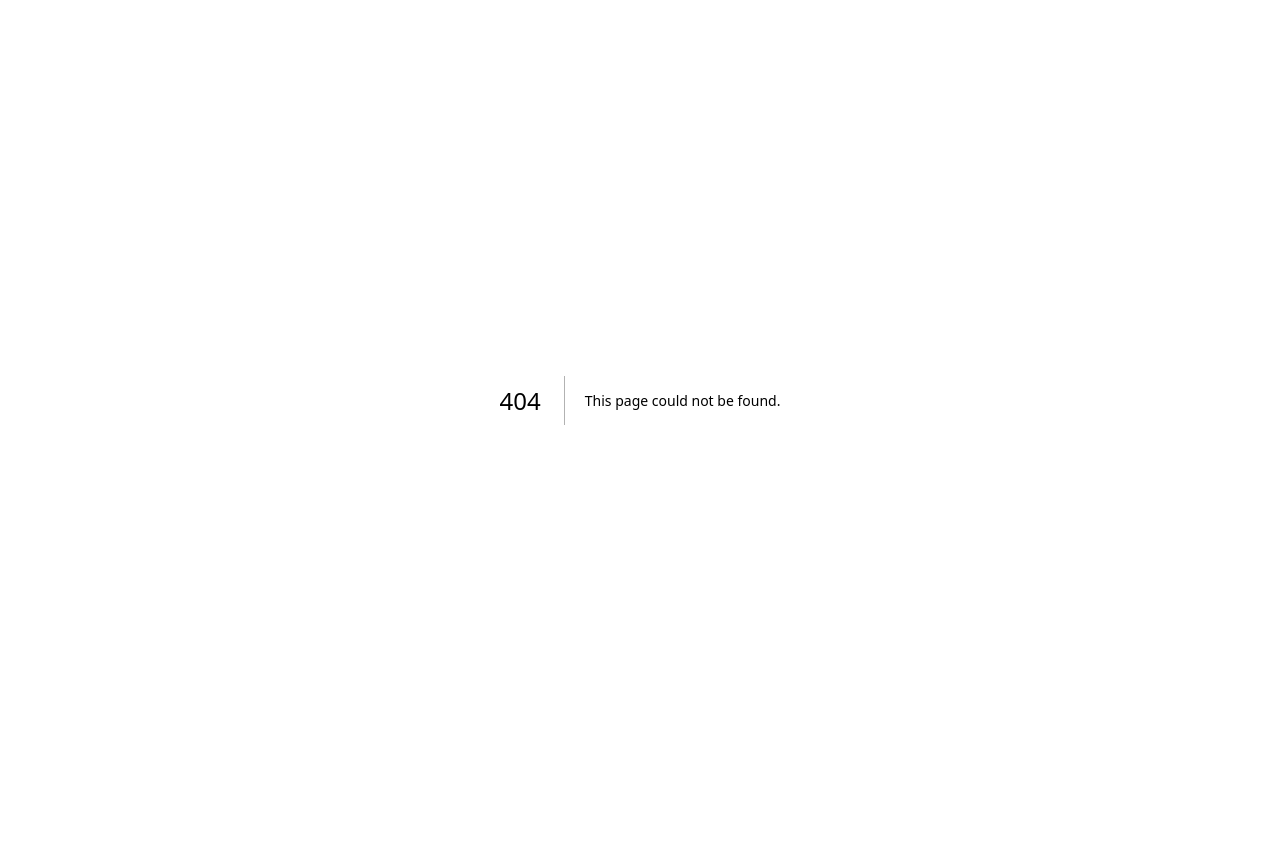
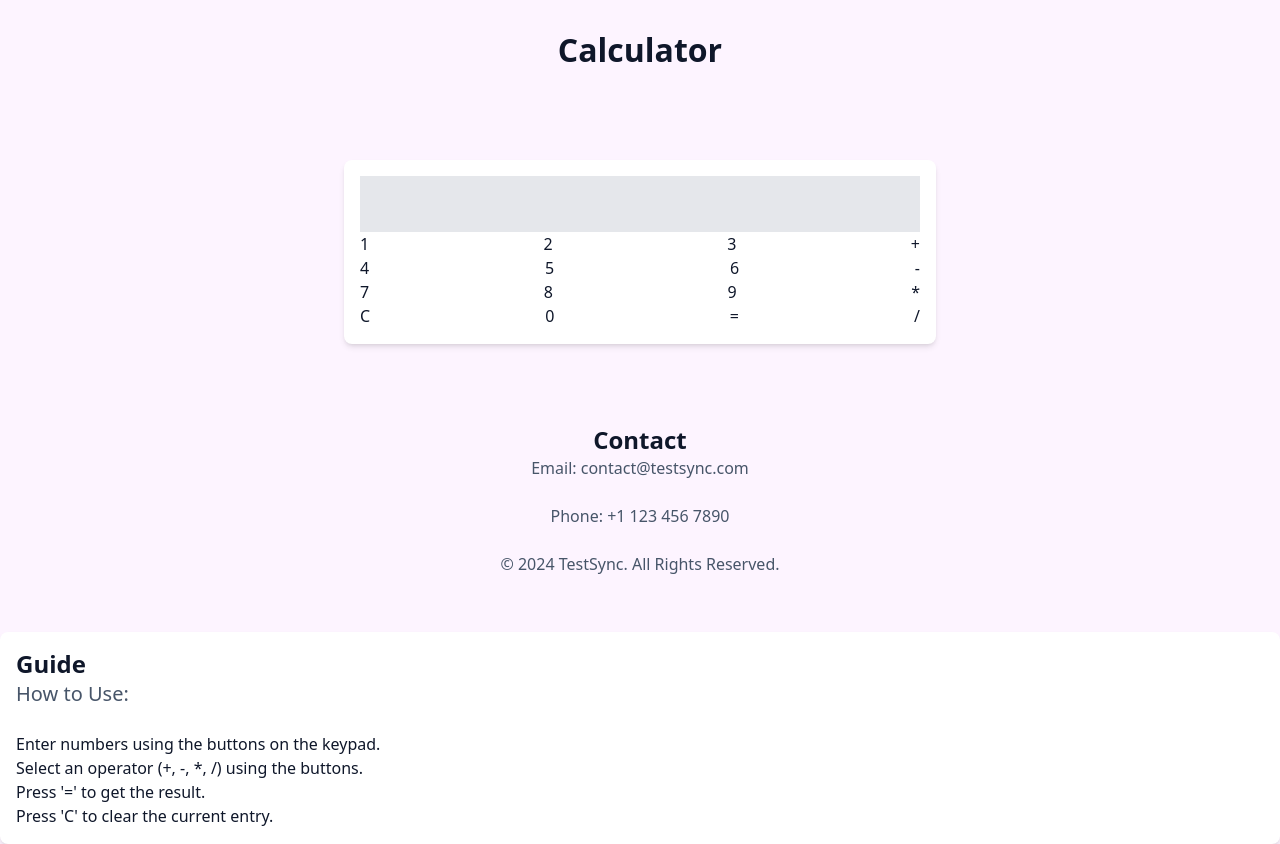
Before and after one commit to yohan-work/testsyncrepo, a Next.js app: page /calculator in a window 1280 px wide. Before the commit this address had no page. Before the commit the page ends 800 px from the top, so only its background shows below. Built offline with nearby package versions, Linux system fonts and the light colour scheme.

Commit message:
feat: Task c5c08f1d implementation

```diff
--- /dev/null
+++ b/app/calculator/page.tsx
@@ -0,0 +1,119 @@
+"use client";
+
+import { useState } from "react";
+
+export default function CalculatorPage() {
+  const [display, setDisplay] = useState<string>('');
+  const [previous, setPrevious] = useState<string>('');
+  const [operator, setOperator] = useState<string>('');
+  const [result, setResult] = useState<number | null>(null);
+
+  const handleNumberClick = (value: string) => {
+    if (display.length < 3) {
+      setDisplay(display + value);
+    }
+  };
+
+  const handleOperatorClick = (op: string) => {
+    if (display !== '') {
+      setPrevious(display);
+      setOperator(op);
+      setDisplay('');
+    }
+  };
+
+  const handleEqualsClick = () => {
+    if (previous !== '' && display !== '') {
+      switch (operator) {
+        case '+':
+          setResult(parseInt(previous, 10) + parseInt(display, 10));
+          break;
+        case '-':
+          setResult(parseInt(previous, 10) - parseInt(display, 10));
+          break;
+        case '*':
+          setResult(parseInt(previous, 10) * parseInt(display, 10));
+          break;
+        case '/':
+          setResult(parseInt(previous, 10) / parseInt(display, 10));
+          break;
+        default:
+          setResult(null);
+      }
+      setPrevious('');
+      setOperator('');
+      setDisplay(result?.toString() || '');
+    }
+  };
+
+  const handleClearClick = () => {
+    setDisplay('');
+    setPrevious('');
+    setOperator('');
+    setResult(null);
+  };
+
+  const handleBackClick = () => {
+    setDisplay(display.slice(0, -1));
+  };
+
+  return (
+    <div className="bg-fuchsia-50 min-h-screen flex flex-col justify-between">
+      <header className="bg-fuchsia-50 text-center py-8">
+        <h1 className="text-4xl font-bold">Calculator</h1>
+      </header>
+
+      <main className="flex-1 flex justify-around px-4">
+        <section className="bg-white p-4 rounded-lg shadow-md">
+          <input
+            type="text"
+            value={display}
+            readOnly
+            className="w-full text-4xl font-bold text-right p-2 bg-gray-200"
+          />
+          <div className="flex justify-between gap-4">
+            <button onClick={() => handleNumberClick('1')}>1</button>
+            <button onClick={() => handleNumberClick('2')}>2</button>
+            <button onClick={() => handleNumberClick('3')}>3</button>
+            <button onClick={() => handleOperatorClick('+')}>+</button>
+          </div>
+          <div className="flex justify-between gap-4">
+            <button onClick={() => handleNumberClick('4')}>4</button>
+            <button onClick={() => handleNumberClick('5')}>5</button>
+            <button onClick={() => handleNumberClick('6')}>6</button>
+            <button onClick={() => handleOperatorClick('-')}>-</button>
+          </div>
+          <div className="flex justify-between gap-4">
+            <button onClick={() => handleNumberClick('7')}>7</button>
+            <button onClick={() => handleNumberClick('8')}>8</button>
+            <button onClick={() => handleNumberClick('9')}>9</button>
+            <button onClick={() => handleOperatorClick('*')}>*</button>
+          </div>
+          <div className="flex justify-between gap-4">
+            <button onClick={() => handleBackClick()}>C</button>
+            <button onClick={() => handleNumberClick('0')}>0</button>
+            <button onClick={() => handleEqualsClick()}>=</button>
+            <button onClick={() => handleOperatorClick('/')}>/</button>
+          </div>
+        </section>
+      </main>
+
+      <footer className="bg-fuchsia-50 text-center py-4">
+        <h2 className="text-2xl font-bold">Contact</h2>
+        <p>Email: contact@testsync.com</p>
+        <p>Phone: +1 123 456 7890</p>
+        <p className="text-gray-700">© 2024 TestSync. All Rights Reserved.</p>
+      </footer>
+      <section className="bg-white p-4 rounded-lg shadow-md mt-4">
+        <h2 className="text-2xl font-bold">Guide</h2>
+        <p className="text-xl">How to Use:</p>
+        <ul>
+          <li>Enter numbers using the buttons on the keypad.</li>
+          <li>Select an operator (+, -, *, /) using the buttons.</li>
+          <li>Press '=' to get the result.</li>
+          <li>Press 'C' to clear the current entry.</li>
+        </ul>
+      </section>
+    </div>
+  );
+}
--- a/app/post/[id]/page.tsx
+++ b/app/post/[id]/page.tsx
@@ -1,5 +1,3 @@
-'use client';
-
 import { useEffect, useState } from 'react';
 import Link from 'next/link';
 
@@ -56,9 +54,6 @@ const PostDetailPage = () => {
           </Link>
         )}
       </div>
-      <Link href="/post/list" style={{ marginTop: '20px', display: 'block' }}>
-        목록 보기
-      </Link>
     </div>
   );
 };
```
